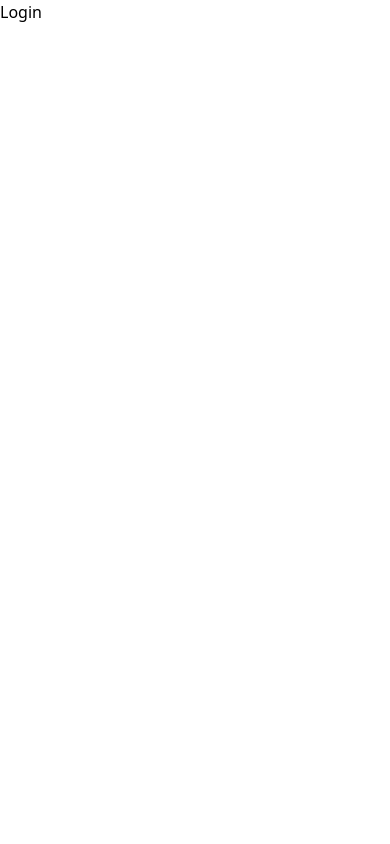
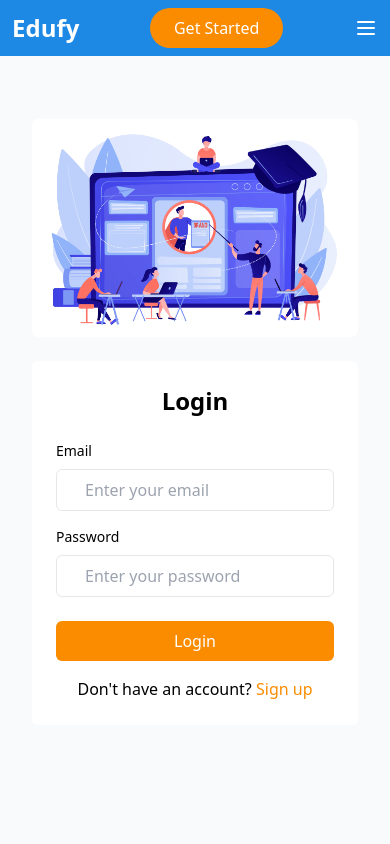
Before and after one commit to Dinesh10731j/Edufy, a Next.js app: page /user/login in a window 390 px wide. Shown: the top 844 px of the page. Built offline with nearby package versions, Linux system fonts and the light colour scheme.

Commit message:
add user login functionality with form validation and API integration

```diff
--- a/src/api/endpoints.ts
+++ b/src/api/endpoints.ts
@@ -1,3 +1,4 @@
 export const Endpoints ={
-    register:'/users/create'
+    register:'/users/create',
+    userlogin:'/users/login',
 }
--- a/src/app/(registration)/user/login/page.tsx
+++ b/src/app/(registration)/user/login/page.tsx
@@ -1,8 +1,122 @@
-"use client"
-const Login = () => {
+"use client";
+import React from "react";
+import { useForm } from "react-hook-form";
+import { Mail, Lock } from "lucide-react";
+import Header from "@/components/Header";
+import Footer from "@/components/footer";
+import { LoginFormInputs } from "@/utils/types";
+import { UseLogin } from "@/hooks/useLogin";
+import Image from "next/image";
+import LoginImage from "@/assets/images/login.jpg";
+import Link from "next/link";
+const LoginPage = () => {
+  const {
+    register,
+    handleSubmit,
+    formState: { errors },
+  } = useForm<LoginFormInputs>();
+
+  const loginMutation = UseLogin();
+
+  const onSubmit = (data: LoginFormInputs) => {
+    loginMutation.mutate(data);
+  };
+
   return (
-    <div>Login</div>
-  )
-}
+    <>
+      <Header />
+      <div className="min-h-screen bg-gray-50 flex flex-col justify-center items-center">
+        <div className="flex flex-col md:flex-row md:space-x-8 items-center w-full max-w-4xl p-8 rounded-md">
+          {/* Image Section */}
+          <div className="flex-shrink-0 mb-6 md:mb-0">
+            <Image
+              src={LoginImage}
+              alt="Login"
+              height={500}
+              width={400}
+              className="rounded-md object-cover w-full md:w-auto"
+            />
+          </div>
 
-export default Login;
+          {/* Form Section */}
+          <div className="w-full max-w-md bg-white rounded-md p-6">
+            <h2 className="text-2xl font-bold text-center mb-6">Login</h2>
+            <form onSubmit={handleSubmit(onSubmit)}>
+              {/* Email Field */}
+              <div className="mb-4">
+                <label className="block text-sm font-medium mb-2" htmlFor="email">
+                  Email
+                </label>
+                <div className="flex items-center border rounded-md px-3">
+                  <Mail className="text-gray-500 mr-2" size={20} />
+                  <input
+                    id="email"
+                    type="email"
+                    {...register("email", {
+                      required: "Email is required",
+                      pattern: {
+                        value: /^[^\s@]+@[^\s@]+\.[^\s@]+$/,
+                        message: "Invalid email address",
+                      },
+                    })}
+                    className="flex-1 p-2 focus:outline-none"
+                    placeholder="Enter your email"
+                  />
+                </div>
+                {errors.email && (
+                  <p className="text-red-500 text-sm mt-1">
+                    {errors.email.message}
+                  </p>
+                )}
+              </div>
+
+              {/* Password Field */}
+              <div className="mb-6">
+                <label className="block text-sm font-medium mb-2" htmlFor="password">
+                  Password
+                </label>
+                <div className="flex items-center border rounded-md px-3">
+                  <Lock className="text-gray-500 mr-2" size={20} />
+                  <input
+                    id="password"
+                    type="password"
+                    {...register("password", {
+                      required: "Password is required",
+                      minLength: {
+                        value: 8,
+                        message: "Password must be at least 8 characters long",
+                      },
+                    })}
+                    className="flex-1 p-2 focus:outline-none"
+                    placeholder="Enter your password"
+                  />
+                </div>
+                {errors.password && (
+                  <p className="text-red-500 text-sm mt-1">
+                    {errors.password.message}
+                  </p>
+                )}
+              </div>
+
+              <button
+                type="submit"
+                className="w-full bg-[#FB8C00] text-white py-2 px-4 rounded-md hover:bg-[#FF9800] transition"
+              >
+                Login
+              </button>
+              <p className="text-center mt-4">
+                Don&apos;t have an account?{" "}
+                <Link href="/user/signup" className="text-[#FB8C00]">
+                  Sign up
+                </Link>
+                </p>
+            </form>
+          </div>
+        </div>
+      </div>
+      <Footer />
+    </>
+  );
+};
+
+export default LoginPage;
--- a/src/app/(registration)/user/signup/page.tsx
+++ b/src/app/(registration)/user/signup/page.tsx
@@ -8,6 +8,7 @@ import Header from "@/components/Header";
 import Image from "next/image";
 import { SignupFormInputs } from "@/utils/types";
 import { UseRegister } from "@/hooks/useSignup";
+import Link from "next/link";
 
 const SignupPage = () => {
   const {
@@ -144,6 +145,8 @@ const registerMutation = UseRegister();
               >
                 Sign Up
               </button>
+
+              <p className="py-2 px-1 text-center">Allready have an account? <Link href="/user/login" className="text-[#FB8C00]">Login</Link></p>
             </form>
           </div>
         </div>
--- /dev/null
+++ b/src/hooks/useLogin.ts
@@ -0,0 +1,26 @@
+import { useMutation } from "@tanstack/react-query";
+import { LoginFormInputs } from "@/utils/types";
+import { Endpoints } from "@/api/endpoints";
+import axiosInstance from "@/axiosinstance/axiosInstance";
+const {userlogin} = Endpoints;
+const login = async (loginData:LoginFormInputs)=>{
+    try{
+const response =await axiosInstance.post(userlogin,loginData);
+return response.data;
+    }catch(error:unknown){
+        if(error instanceof Error){
+            console.error(error.message)
+        }else{
+            throw new Error("An unknown error occurred. Please try again later.");
+        }
+    }
+}
+
+
+
+export const UseLogin = ()=>{
+    return useMutation({
+        mutationKey:['login'],
+        mutationFn:login,
+    });
+}
--- a/src/utils/types.ts
+++ b/src/utils/types.ts
@@ -4,3 +4,9 @@ export interface SignupFormInputs {
     password: string;
     confirmPassword: string;
   }
+
+
+  export interface LoginFormInputs extends SignupFormInputs{
+    email: string;
+    password: string;
+  }
```
